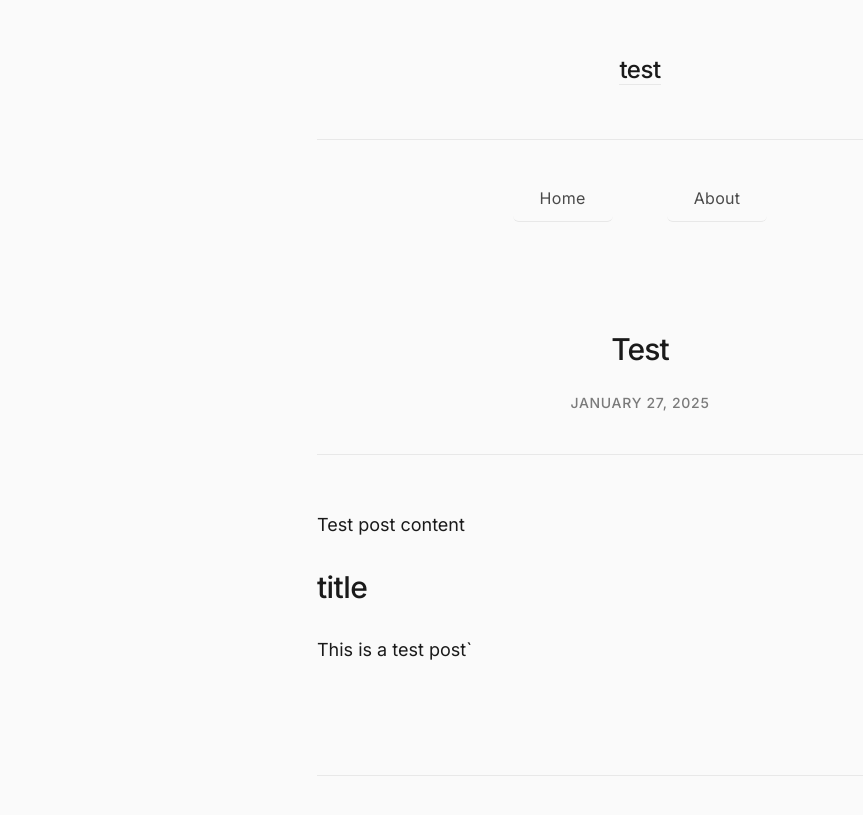
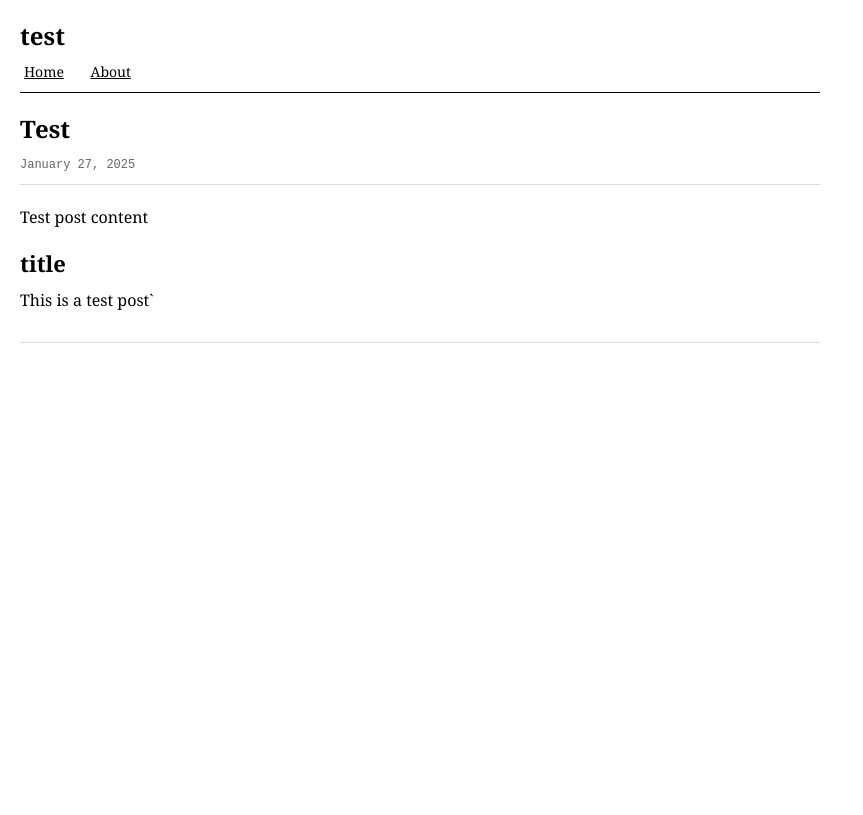
Before and after one commit to nyudenkov/nyudenkob.github.io, a Jekyll site: the page built from _posts/2025-01-27-test.md, in a window 1280 px wide. Shown: the top 815 px of the page, without its empty margins (0-863 px from the left). Built offline with Jekyll 4.4.1, drawn with Linux system fonts in a browser that asks for light colours.

Commit message:
Refactor styles and structure for improved readability; replace divs with semantic HTML elements in post list and update CSS for a cleaner layout

```diff
--- a/assets/css/style.scss
+++ b/assets/css/style.scss
@@ -1,55 +1,9 @@
 ---
 ---
 
-@import url('https://fonts.googleapis.com/css2?family=Inter:wght@300;400;500;600&display=swap');
+/* Old Internet Aesthetic - Text First Design */
 
-/* CSS Custom Properties */
-:root {
-  /* Colors */
-  --color-primary: #1a1a1a;
-  --color-secondary: #4a4a4a;
-  --color-tertiary: #7a7a7a;
-  --color-background: #fafafa;
-  --color-accent: #2c2c2c;
-  --color-hover-bg: rgba(44, 44, 44, 0.04);
-  --color-border: #e8e8e8;
-  --color-code-bg: #f4f4f4;
-
-  /* Typography */
-  --font-family: 'Inter', -apple-system, BlinkMacSystemFont, 'Segoe UI', Roboto, sans-serif;
-  --font-size-base: 18px;
-  --font-size-sm: 16px;
-  --font-size-xs: 14px;
-  --font-size-lg: 20px;
-  --font-size-xl: 24px;
-  --font-size-2xl: 30px;
-  --font-size-3xl: 36px;
-
-  /* Line Heights */
-  --line-height-tight: 1.3;
-  --line-height-normal: 1.7;
-  --line-height-relaxed: 1.8;
-
-  /* Spacing */
-  --space-xs: 0.5rem;
-  --space-sm: 1rem;
-  --space-md: 1.5rem;
-  --space-lg: 2rem;
-  --space-xl: 3rem;
-  --space-2xl: 4rem;
-  --space-3xl: 6rem;
-
-  /* Transitions */
-  --transition-fast: 200ms ease-out;
-  --transition-normal: 300ms ease-out;
-
-  /* Shadows */
-  --shadow-sm: 0 1px 3px rgba(0, 0, 0, 0.04), 0 1px 2px rgba(0, 0, 0, 0.06);
-  --shadow-md: 0 4px 6px rgba(0, 0, 0, 0.05), 0 2px 4px rgba(0, 0, 0, 0.06);
-  --shadow-lg: 0 10px 15px rgba(0, 0, 0, 0.08), 0 4px 6px rgba(0, 0, 0, 0.05);
-}
-
-/* Reset and base styles */
+/* Reset */
 * {
   margin: 0;
   padding: 0;
@@ -57,378 +11,336 @@
 }
 
 html {
-  font-size: var(--font-size-base);
-  line-height: var(--line-height-normal);
-  scroll-behavior: smooth;
+  font-size: 16px;
+  line-height: 1.5;
 }
 
 body {
-  font-family: var(--font-family);
-  color: var(--color-primary);
-  background-color: var(--color-background);
-  font-weight: 400;
-  -webkit-font-smoothing: antialiased;
-  -moz-osx-font-smoothing: grayscale;
+  font-family: Georgia, 'Times New Roman', serif;
+  color: #000;
+  background-color: #fff;
+  margin: 20px;
+  max-width: none;
 }
 
-/* Container */
+/* Container - minimal, left-aligned */
 .container {
-  max-width: 700px;
-  margin: 0 auto;
-  padding: var(--space-xl) var(--space-md);
-  min-height: 100vh;
-  display: flex;
-  flex-direction: column;
+  max-width: 800px;
+  margin: 0;
+  padding: 0;
 }
 
-/* Header */
+/* Header - simple, text-based */
 .site-header {
-  margin-bottom: var(--space-3xl);
-  text-align: center;
+  margin-bottom: 20px;
+  border-bottom: 1px solid #000;
+  padding-bottom: 10px;
 }
 
 .site-title {
-  font-size: var(--font-size-xl);
-  font-weight: 500;
-  margin-bottom: var(--space-xl);
-  letter-spacing: -0.02em;
+  font-size: 24px;
+  font-weight: bold;
+  margin-bottom: 10px;
 }
 
 .site-title a {
-  color: var(--color-primary);
+  color: #000;
   text-decoration: none;
-  transition: color var(--transition-fast);
 }
 
 .site-title a:hover {
-  color: var(--color-accent);
+  background-color: #f0f0f0;
 }
 
+/* Navigation - classic link style */
 .site-nav {
-  display: flex;
-  justify-content: center;
-  gap: var(--space-xl);
-  padding-top: var(--space-lg);
-  border-top: 1px solid var(--color-border);
+  font-size: 14px;
 }
 
 .site-nav a {
-  color: var(--color-secondary);
-  text-decoration: none;
-  font-weight: 400;
-  font-size: var(--font-size-sm);
-  letter-spacing: 0.02em;
-  padding: var(--space-xs) var(--space-md);
-  border-radius: 6px;
-  transition: all var(--transition-fast);
-  position: relative;
+  color: #000;
+  text-decoration: underline;
+  margin-right: 15px;
+  padding: 2px 4px;
 }
 
-.site-nav a:hover,
-.site-nav a:focus {
-  color: var(--color-primary);
-  background-color: var(--color-hover-bg);
-  box-shadow: var(--shadow-sm);
-  transform: translateY(-1px);
+.site-nav a:hover {
+  background-color: #f0f0f0;
+  text-decoration: none;
 }
 
 /* Main content */
 .page-content {
-  flex: 1;
+  margin-top: 20px;
 }
 
-/* Typography */
-h1, h2, h3, h4, h5, h6 {
-  font-weight: 500;
-  line-height: var(--line-height-tight);
-  margin-bottom: var(--space-md);
-  letter-spacing: -0.02em;
-  color: var(--color-primary);
+/* Typography - text-first approach */
+h1 {
+  font-size: 22px;
+  font-weight: bold;
+  margin: 20px 0 10px 0;
+  line-height: 1.3;
 }
 
-h1 { font-size: var(--font-size-2xl); }
-h2 { font-size: var(--font-size-xl); }
-h3 { font-size: var(--font-size-lg); }
-h4 { font-size: var(--font-size-base); }
+h2 {
+  font-size: 18px;
+  font-weight: bold;
+  margin: 15px 0 8px 0;
+  line-height: 1.3;
+}
+
+h3 {
+  font-size: 16px;
+  font-weight: bold;
+  margin: 12px 0 6px 0;
+  line-height: 1.3;
+}
 
 p {
-  margin-bottom: var(--space-md);
-  line-height: var(--line-height-relaxed);
+  margin-bottom: 12px;
+  line-height: 1.5;
 }
 
+/* Links - classic underlined */
 a {
-  color: var(--color-primary);
-  text-decoration: none;
-  border-bottom: 1px solid var(--color-border);
-  transition: all var(--transition-fast);
+  color: #000;
+  text-decoration: underline;
 }
 
-a:hover,
-a:focus {
-  border-bottom-color: var(--color-primary);
-  color: var(--color-accent);
+a:hover {
+  background-color: #f0f0f0;
+  text-decoration: none;
+}
+
+a:visited {
+  color: #666;
 }
 
 /* Lists */
 ul, ol {
-  margin-left: var(--space-md);
-  margin-bottom: var(--space-md);
-  line-height: var(--line-height-relaxed);
+  margin: 10px 0 10px 30px;
 }
 
 li {
-  margin-bottom: var(--space-xs);
+  margin-bottom: 4px;
 }
 
-/* Code */
+/* Code - monospace, simple */
 code {
-  background-color: var(--color-code-bg);
-  padding: 0.2em 0.4em;
-  border-radius: 4px;
-  font-family: 'SF Mono', 'Monaco', 'Consolas', monospace;
-  font-size: 0.9em;
-  border: 1px solid var(--color-border);
+  font-family: 'Courier New', monospace;
+  background-color: #f5f5f5;
+  padding: 1px 3px;
+  font-size: 14px;
 }
 
 pre {
-  background-color: var(--color-code-bg);
-  padding: var(--space-md);
-  border-radius: 8px;
+  font-family: 'Courier New', monospace;
+  background-color: #f5f5f5;
+  padding: 10px;
+  margin: 10px 0;
   overflow-x: auto;
-  margin-bottom: var(--space-md);
-  border: 1px solid var(--color-border);
-  box-shadow: var(--shadow-sm);
+  border: 1px solid #ddd;
+  font-size: 14px;
 }
 
 pre code {
   background: none;
   padding: 0;
-  border: none;
 }
 
 /* Blockquotes */
 blockquote {
-  border-left: 3px solid var(--color-border);
-  padding-left: var(--space-md);
-  margin: var(--space-lg) 0;
-  color: var(--color-secondary);
+  margin: 15px 0 15px 20px;
+  padding-left: 15px;
+  border-left: 2px solid #ccc;
   font-style: italic;
+  color: #555;
 }
 
-/* Images */
+/* Images - simple, no fancy styling */
 img {
   max-width: 100%;
   height: auto;
-  display: block;
-  margin: var(--space-lg) auto;
-  border-radius: 8px;
-  box-shadow: var(--shadow-md);
+  margin: 15px 0;
+  border: 1px solid #ccc;
 }
 
-/* Post List */
+/* Post List - semantic HTML list, compact */
 .post-list {
   list-style: none;
   margin: 0;
+  padding: 0;
 }
 
 .post-list-item {
-  margin-bottom: var(--space-xl);
-  padding: var(--space-lg);
-  border-radius: 12px;
-  border: 1px solid var(--color-border);
-  transition: all var(--transition-normal);
-  cursor: pointer;
-  background-color: rgba(255, 255, 255, 0.5);
+  margin-bottom: 15px;
+  padding-bottom: 10px;
+  border-bottom: 1px solid #ddd;
 }
 
-.post-list-item:hover {
-  box-shadow: var(--shadow-lg);
-  transform: translateY(-2px);
-  border-color: var(--color-accent);
-  background-color: rgba(255, 255, 255, 0.8);
+.post-list-item:last-child {
+  border-bottom: none;
 }
 
 .post-list-title {
-  font-size: var(--font-size-lg);
-  margin-bottom: var(--space-xs);
-  font-weight: 500;
+  font-size: 18px;
+  font-weight: bold;
+  margin-bottom: 4px;
 }
 
 .post-list-title a {
-  color: var(--color-primary);
-  text-decoration: none;
-  border: none;
-  transition: color var(--transition-fast);
+  color: #000;
+  text-decoration: underline;
 }
 
 .post-list-title a:hover {
-  color: var(--color-accent);
+  background-color: #f0f0f0;
+  text-decoration: none;
 }
 
 .post-list-date {
-  color: var(--color-tertiary);
-  font-size: var(--font-size-xs);
-  margin-bottom: var(--space-sm);
-  text-transform: uppercase;
-  letter-spacing: 0.05em;
-  font-weight: 500;
+  font-size: 12px;
+  color: #666;
+  margin-bottom: 6px;
+  font-family: 'Courier New', monospace;
 }
 
 .post-list-excerpt {
-  color: var(--color-secondary);
-  line-height: var(--line-height-relaxed);
-  font-size: var(--font-size-sm);
+  font-size: 14px;
+  color: #333;
+  line-height: 1.4;
 }
 
-/* Individual post */
+/* Individual post pages */
 .post-header {
-  margin-bottom: var(--space-xl);
-  text-align: center;
-  padding-bottom: var(--space-lg);
-  border-bottom: 1px solid var(--color-border);
+  margin-bottom: 20px;
+  border-bottom: 1px solid #ddd;
+  padding-bottom: 10px;
 }
 
 .post-title {
-  font-size: var(--font-size-2xl);
-  font-weight: 500;
-  margin-bottom: var(--space-sm);
-  letter-spacing: -0.03em;
+  font-size: 24px;
+  font-weight: bold;
+  margin-bottom: 6px;
+  line-height: 1.3;
 }
 
 .post-date {
-  color: var(--color-tertiary);
-  font-size: var(--font-size-xs);
-  text-transform: uppercase;
-  letter-spacing: 0.05em;
-  font-weight: 500;
+  font-size: 12px;
+  color: #666;
+  font-family: 'Courier New', monospace;
 }
 
 .post-content {
-  margin-bottom: var(--space-3xl);
-  line-height: var(--line-height-relaxed);
+  margin-bottom: 30px;
+  line-height: 1.6;
 }
 
 .post-content h2,
 .post-content h3,
 .post-content h4 {
-  margin-top: var(--space-xl);
-  margin-bottom: var(--space-md);
+  margin-top: 20px;
 }
 
+/* Post navigation */
 .post-footer {
-  margin-top: var(--space-3xl);
-  padding-top: var(--space-lg);
-  border-top: 1px solid var(--color-border);
+  margin-top: 30px;
+  padding-top: 15px;
+  border-top: 1px solid #ddd;
 }
 
 .post-nav {
-  display: flex;
-  justify-content: space-between;
-  align-items: center;
-  gap: var(--space-md);
+  font-size: 14px;
 }
 
-.prev-post, .next-post {
-  color: var(--color-secondary);
-  text-decoration: none;
-  font-size: var(--font-size-sm);
-  padding: var(--space-xs) var(--space-md);
-  border-radius: 6px;
-  border: 1px solid var(--color-border);
-  transition: all var(--transition-fast);
-  background-color: rgba(255, 255, 255, 0.5);
+.prev-post,
+.next-post {
+  color: #000;
+  text-decoration: underline;
+  padding: 2px 4px;
 }
 
 .prev-post:hover,
-.next-post:hover,
-.prev-post:focus,
-.next-post:focus {
-  color: var(--color-primary);
-  background-color: var(--color-hover-bg);
-  box-shadow: var(--shadow-sm);
-  transform: translateY(-1px);
-  border-color: var(--color-accent);
+.next-post:hover {
+  background-color: #f0f0f0;
+  text-decoration: none;
 }
 
-/* Footer */
+.prev-post {
+  float: left;
+}
+
+.next-post {
+  float: right;
+}
+
+.post-nav:after {
+  content: "";
+  display: table;
+  clear: both;
+}
+
+/* Footer - minimal */
 .site-footer {
-  margin-top: var(--space-3xl);
-  padding-top: var(--space-lg);
-  text-align: center;
-  border-top: 1px solid var(--color-border);
-  color: var(--color-tertiary);
-  font-size: var(--font-size-xs);
+  margin-top: 40px;
+  padding-top: 15px;
+  border-top: 1px solid #000;
+  font-size: 12px;
+  color: #666;
+}
+
+/* No posts message */
+.no-posts {
+  font-style: italic;
+  color: #666;
+  margin-top: 20px;
 }
 
 /* Focus states for accessibility */
 a:focus,
-button:focus,
-.post-list-item:focus {
-  outline: 2px solid var(--color-accent);
-  outline-offset: 2px;
+.post-list-title a:focus {
+  outline: 2px solid #000;
+  outline-offset: 1px;
+  background-color: #f0f0f0;
 }
 
-/* Responsive design */
-@media (max-width: 768px) {
-  :root {
-    --font-size-base: 16px;
-    --font-size-xl: 22px;
-    --font-size-2xl: 28px;
+/* Responsive - minimal adjustments */
+@media (max-width: 600px) {
+  body {
+    margin: 15px;
   }
 
-  .container {
-    padding: var(--space-lg) var(--space-sm);
+  .site-title {
+    font-size: 20px;
   }
 
-  .site-header {
-    margin-bottom: var(--space-xl);
+  .post-title {
+    font-size: 20px;
   }
 
-  .site-nav {
-    gap: var(--space-md);
-    flex-wrap: wrap;
-  }
-
-  .post-nav {
-    flex-direction: column;
-    text-align: center;
-  }
-
-  .post-list-item {
-    padding: var(--space-md);
-  }
-}
-
-@media (max-width: 480px) {
-  .site-nav {
-    gap: var(--space-sm);
-  }
-
-  .site-nav a {
-    padding: var(--space-xs);
-    font-size: var(--font-size-xs);
-  }
-
-  .post-list-item {
-    margin-bottom: var(--space-lg);
+  .post-nav .prev-post,
+  .post-nav .next-post {
+    float: none;
+    display: block;
+    margin-bottom: 5px;
   }
 }
 
 /* Print styles */
 @media print {
+  body {
+    margin: 0;
+    color: #000;
+    background: #fff;
+  }
+
   .site-nav,
-  .post-nav,
-  .site-footer {
+  .post-nav {
     display: none;
   }
 
-  body {
-    background: white;
-    color: black;
-  }
-
-  .post-list-item {
-    border: 1px solid #ccc;
-    box-shadow: none;
+  a {
+    color: #000;
+    text-decoration: underline;
   }
 }
```
Also changed, not shown: index.md (+9 -9 lines).
